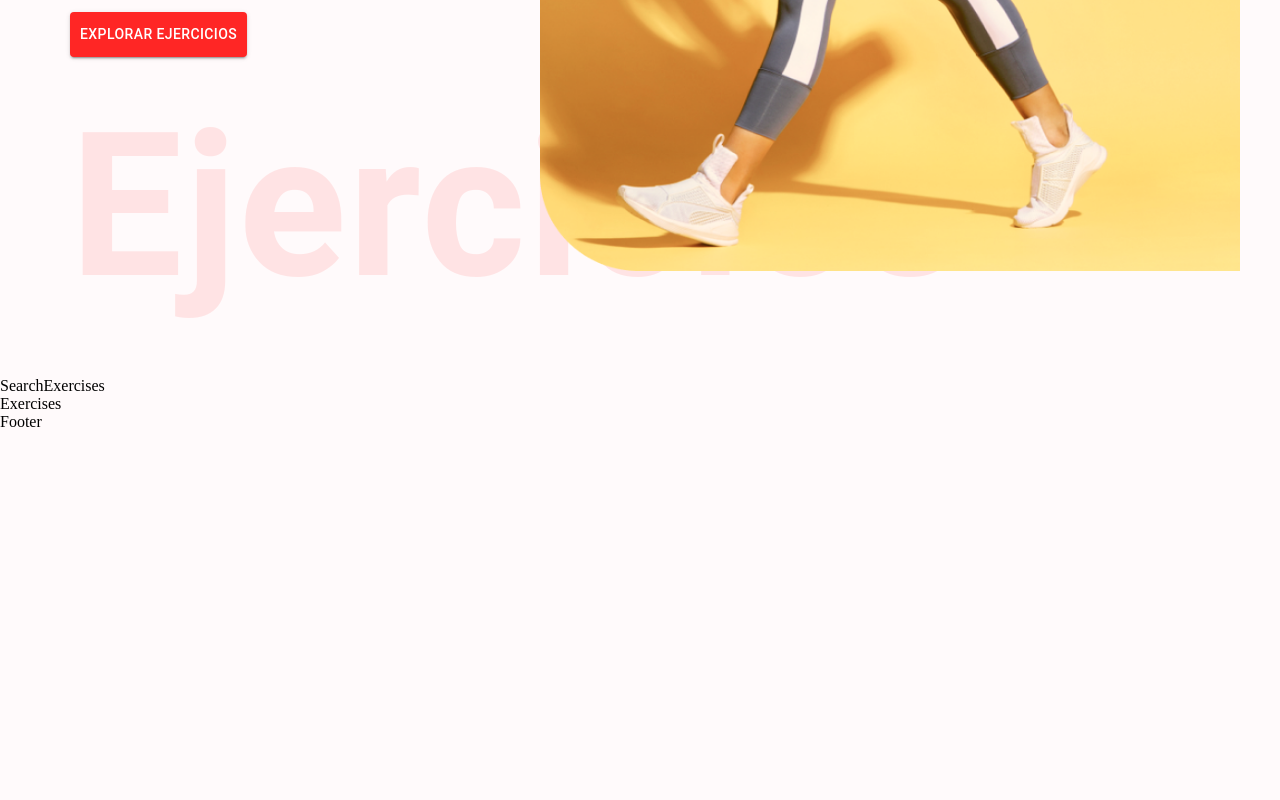
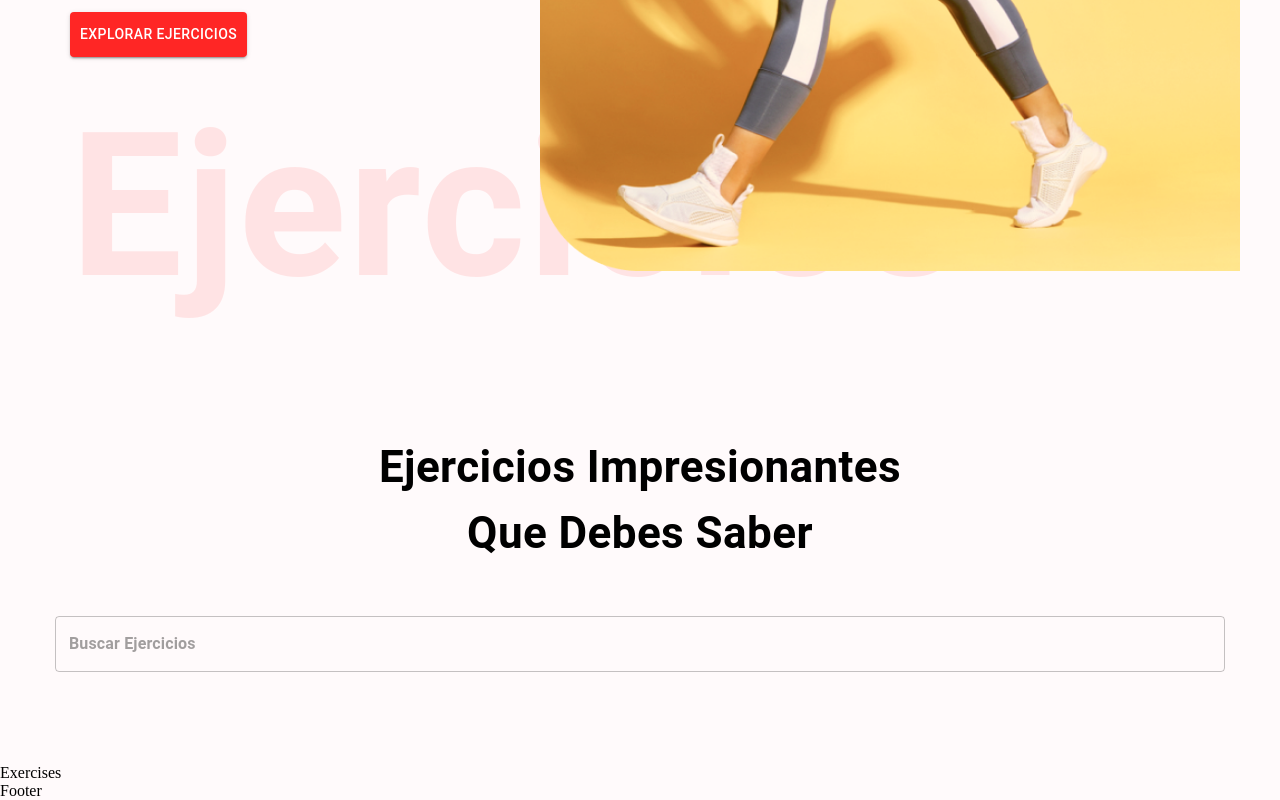
Before and after one commit to alexdevzen/fitness, a React (Create React App) app: page / in a window 1280 px wide. Shown: the part 595-1395 px from the top of the page. Before the commit the page ends 1026 px from the top, so only its background shows below. Built offline with nearby package versions, Linux system fonts and the light colour scheme.

Commit message:
Search exercises component, textfield

```diff
--- a/src/components/HeroBanner.js
+++ b/src/components/HeroBanner.js
@@ -1,5 +1,5 @@
 import React from "react";
-import { Box, Stack, Typography, Button } from "@mui/material";
+import { Box, Typography, Button } from "@mui/material";
 
 import HeroBannerImage from "../assets/images/banner.png";
 
--- a/src/components/SearchExercises.js
+++ b/src/components/SearchExercises.js
@@ -1,9 +1,40 @@
-import React, { useEffect, useState } from 'react'
+import React, { useEffect, useState } from "react";
+import { Box, Button, Stack, TextField, Typography } from "@mui/material";
 
 const SearchExercises = () => {
   return (
-    <div>SearchExercises</div>
-  )
-}
+    <Stack alignItems="center" mt="37px" justifyContent="center" p="20px">
+      <Typography
+        fontWeight={700}
+        sx={{
+          fontSize: { lg: "44px", xs: "30px" },
+        }}
+        mb="50px"
+        textAlign="center"
+      >
+        Ejercicios Impresionantes <br />
+        Que Debes Saber
+      </Typography>
 
-export default SearchExercises
+      <Box position="relative" mb="72px">
+        <TextField
+        sx={{
+          input: {
+            fontWeight: '700',
+            border: 'none',
+            borderRadius: '4px'
+          },
+          width: { lg: '1170px', xs: '350px' }
+        }}
+          height="76px"
+          value=""
+          onChange={(e) => {}}
+          placeholder="Buscar Ejercicios"
+          type="text"
+        />
+      </Box>
+    </Stack>
+  );
+};
+
+export default SearchExercises;
```
